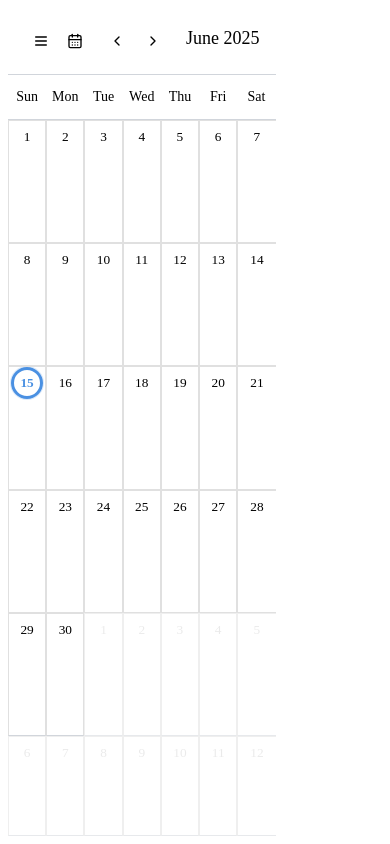
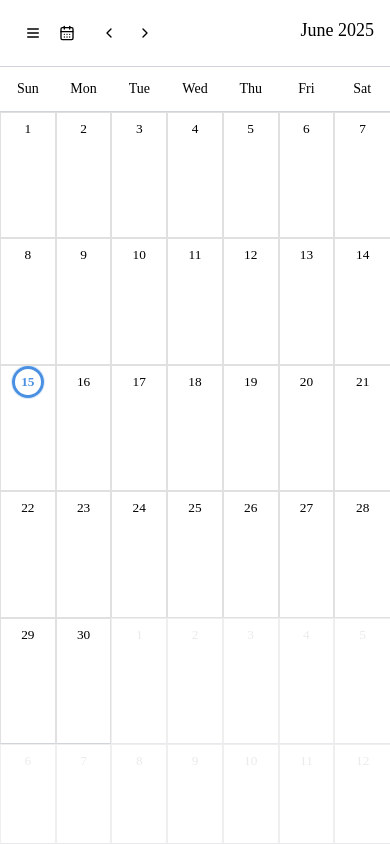
Before and after one commit to YusufSasmaz1/SchedulerDeploy, a website: page public/calendar.html in a window 390 px wide. Drawn offline with Linux system fonts and the light colour scheme; no server answers.

Commit message:
Update Calendar.css
mobile view

```diff
--- a/public/Calendar.css
+++ b/public/Calendar.css
@@ -47,6 +47,7 @@ body {
   height: 100%;
 }
 
+/* Mobile view adjustments */
 @media (max-width: 768px) {
   .app {
     display: grid;
@@ -57,6 +58,20 @@ body {
   }
   .main {
     padding: 0.5rem;
+  }
+  .app,
+  .main,
+  .calendar {
+    width: 100vw;
+    max-width: 100vw;
+    margin: 0;
+    padding: 0;
+    box-sizing: border-box;
+  }
+  body {
+    margin: 0;
+    padding: 0;
+    overflow-x: hidden;
   }
 }
 
```
